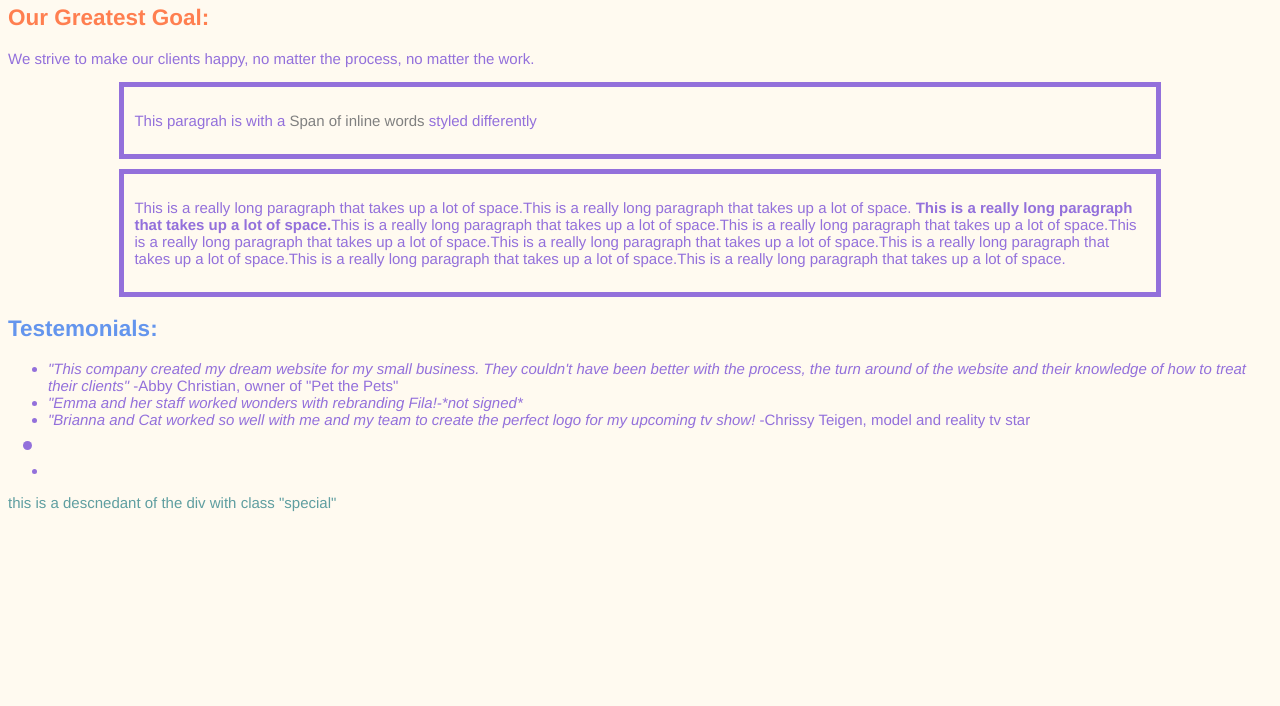
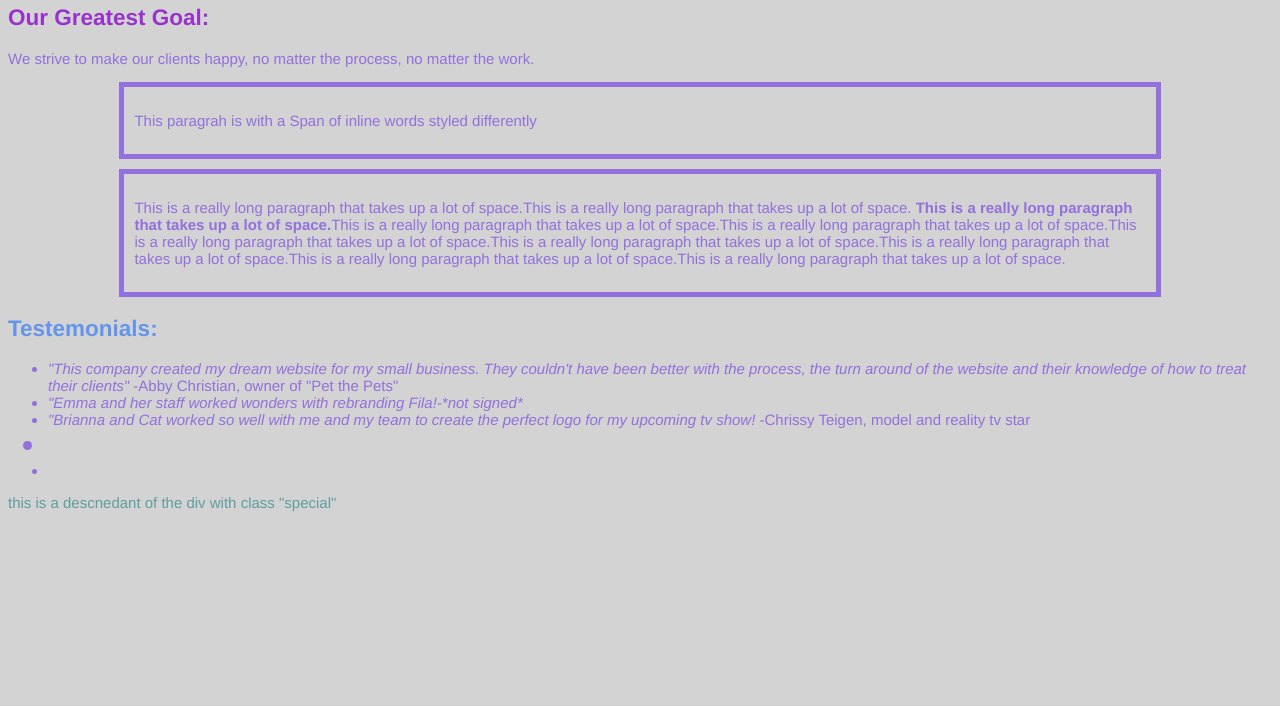
Before and after one commit to esa7/assignment2, a plain HTML site: page index.html in a window 1280 px wide. Shown: the part 94-800 px from the top of the page. Drawn offline with Linux system fonts and the light colour scheme.

Commit message:
moved styles

```diff
--- a/css/styles.css
+++ b/css/styles.css
@@ -1,12 +1,13 @@
 body {
     color: mediumpurple;
-    background-color: floralwhite;
+    background-color: lightgray;
 
     font-family: "helvetica";
     font-size: 15px
 }
 
-/*h2 {color:cornflowerblue; }*/
+SCI
+/*h2 {color:darkorchid;}*/
 
 
 .gray-span {
@@ -21,12 +22,9 @@ body {
 
     padding: 10px 10px 10px 10px;
     border: 5px solid;
-    margin:10px auto 10px auto;
-    width:80%
-
-
-
-/*    margin-left:auto;
+    margin: 10px auto 10px auto;
+    width: 80%
+        /*    margin-left:auto;
     margin-right:auto;*/
 
 
--- a/index.html
+++ b/index.html
@@ -52,7 +52,7 @@
 
     <main>
         <h1 style="color:darkslategray"> E&amp;M Design Firm</h1>
-        <h2 style="color: coral"> Our Greatest Goal:</h2>
+        <h2 style="color: darkorchid"> Our Greatest Goal:</h2>
         <p class .design-black { color: rgb (71, 72, 75); }>
             <p>We strive to make our clients happy, no matter the process, no matter the work.</p>
 
```
Also changed, not shown: 1 other file.
